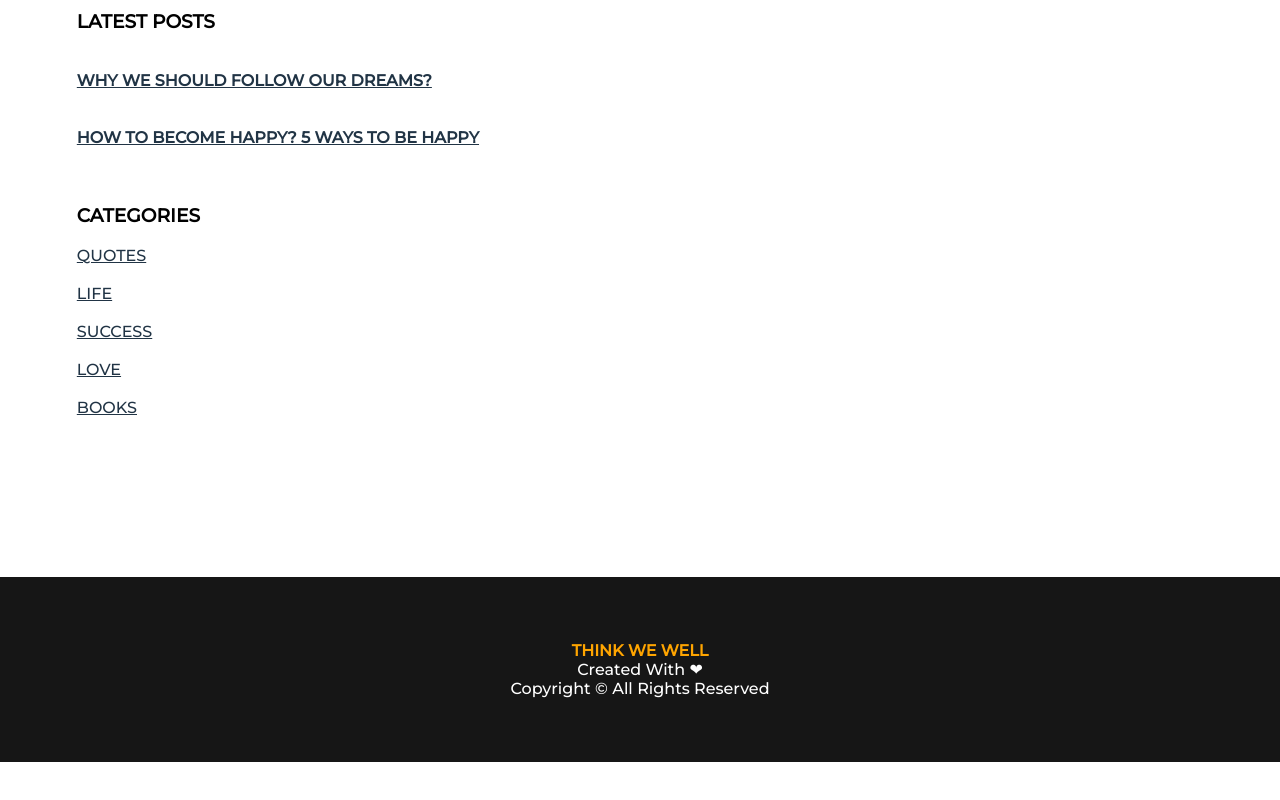
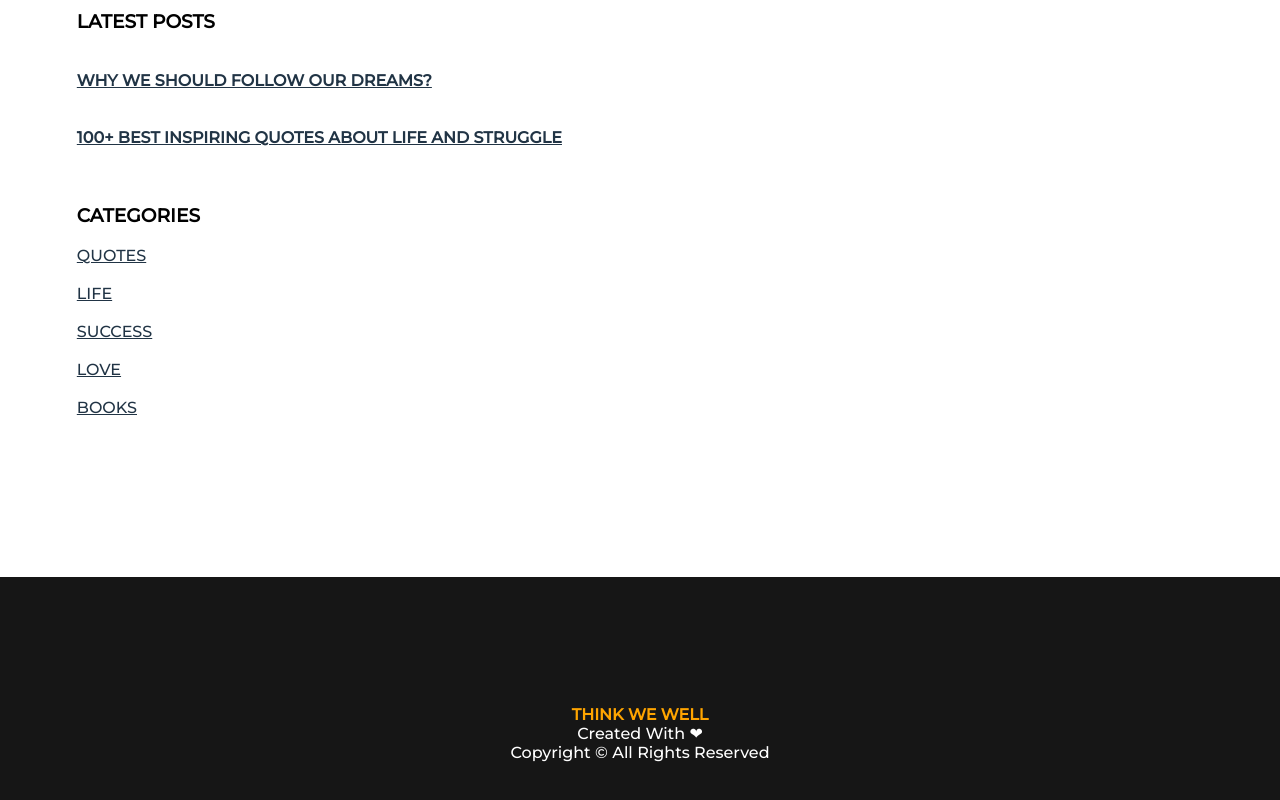
Before and after one commit to sweetverse/sweetverse.github.io, a plain HTML site: page blog/dream.html in a window 1280 px wide. Shown: the part 1133-1933 px from the top of the page. Before the commit the page ends 1895 px from the top, so only its background shows below. Drawn offline with Linux system fonts and the light colour scheme; a web font is replaced by a local one.

Commit message:
Update dream.html

```diff
--- a/blog/dream.html
+++ b/blog/dream.html
@@ -131,7 +131,7 @@ text-align: center;
 background:#161616;
 margin-top:5%;
 color:white;
-padding:5% ;
+padding:10% ;
 }
 
 </style>
@@ -192,7 +192,7 @@ Follow your dreams because you want to and do it for yourself.
 <br>
 <a href="https://ThinkWeWell.github.io/blog/dream.html" ><h4>WHY WE SHOULD FOLLOW OUR DREAMS? </h4></a>
 <br>
-<a href="#" ><h4>HOW TO BECOME HAPPY? 5 WAYS TO BE HAPPY</h4></a>
+<a href="thinkwewell.in/blog/struggle-quotes.html " ><h4>100+ BEST INSPIRING QUOTES ABOUT LIFE AND STRUGGLE</h4></a>
 
 </div>
 <br>
```
